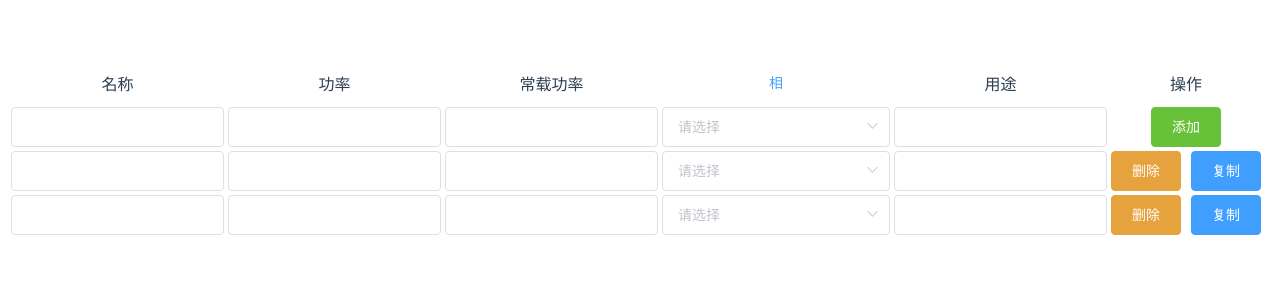
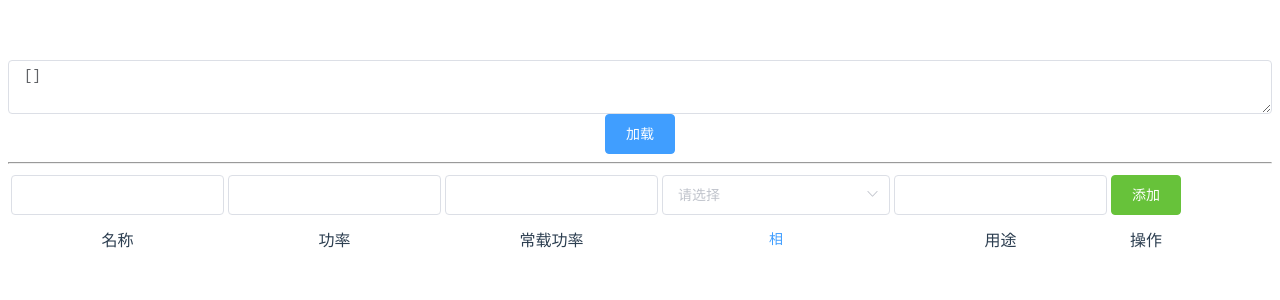
Before and after one commit to leeonky/switcher-report, a Vue app: page / in a window 1280 px wide. Shown: the top 300 px of the page. Built offline with nearby package versions, Linux system fonts and the light colour scheme.

Commit message:
Prepare basic ui

```diff
--- a/src/components/CircuitRowList.vue
+++ b/src/components/CircuitRowList.vue
@@ -1,6 +1,7 @@
 <template>
     <tbody>
-    <circuit-row :actions="actions" :circuit="circuit" :key="circuit.id" v-for="circuit in circuits"></circuit-row>
+    <circuit-row :actions="actions" :circuit="circuit" :key="circuit.id" @circuit-change="copyOrDelete"
+                 v-for="circuit in circuits"></circuit-row>
     </tbody>
 </template>
 
@@ -23,6 +24,11 @@
                     {label: "复制", type: "primary", action: "copy"}
                 ]
             }
+        },
+        methods: {
+            copyOrDelete(data) {
+                this.$emit("circuit-change", data)
+            }
         }
     }
 </script>
--- a/src/components/MainReport.vue
+++ b/src/components/MainReport.vue
@@ -1,7 +1,11 @@
 <template>
     <div>
+        <el-input type="textarea" v-model="circuitsJson"></el-input>
+        <el-button @click="loadCircuits" type="primary">加载</el-button>
+        <hr>
         <table>
             <thead>
+            <circuit-row :actions="actions" :circuit="newCircuit" @circuit-change="addCircuit"></circuit-row>
             <tr>
                 <td>名称</td>
                 <td>功率</td>
@@ -12,11 +16,9 @@
                 <td>用途</td>
                 <td>操作</td>
             </tr>
-            <circuit-row :actions="actions" :circuit="newCircuit"></circuit-row>
             </thead>
-            <circuit-row-list :circuits="circuits"></circuit-row-list>
+            <circuit-row-list :circuits="circuits" @circuit-change="copyOrDelete"></circuit-row-list>
         </table>
-
     </div>
 </template>
 
@@ -30,15 +32,42 @@
         data() {
             return {
                 newCircuit: {},
-                circuits: [{}, {}],
+                circuits: [],
                 actions: [
                     {label: "添加", type: "success", action: "new"}
-                ]
+                ],
+                circuitsJson: "[]"
             };
         },
         methods: {
             sortCircuit() {
-                this.circuits = []
+                this.circuits = this.circuits.sort((c1, c2) => {
+                    if (c1.phase > c2.phase)
+                        return 1;
+                    if (c1.phase < c2.phase)
+                        return -1;
+                    return 0;
+                })
+            },
+            addCircuit(data) {
+                this.circuits.splice(0, 0, {...data.circuit})
+                this.report()
+            },
+            copyOrDelete(data) {
+                this.$emit("circuit-change", data)
+                if (data.action === "delete") {
+                    this.circuits.splice(this.circuits.indexOf(data.circuit), 1)
+                } else if (data.action === "copy") {
+                    this.circuits.splice(this.circuits.indexOf(data.circuit), 0, {...data.circuit})
+                }
+                this.report()
+            },
+            report() {
+                this.circuitsJson = JSON.stringify(this.circuits)
+            },
+            loadCircuits() {
+                this.circuits = JSON.parse(this.circuitsJson)
+                this.report()
             }
         }
     }
```
